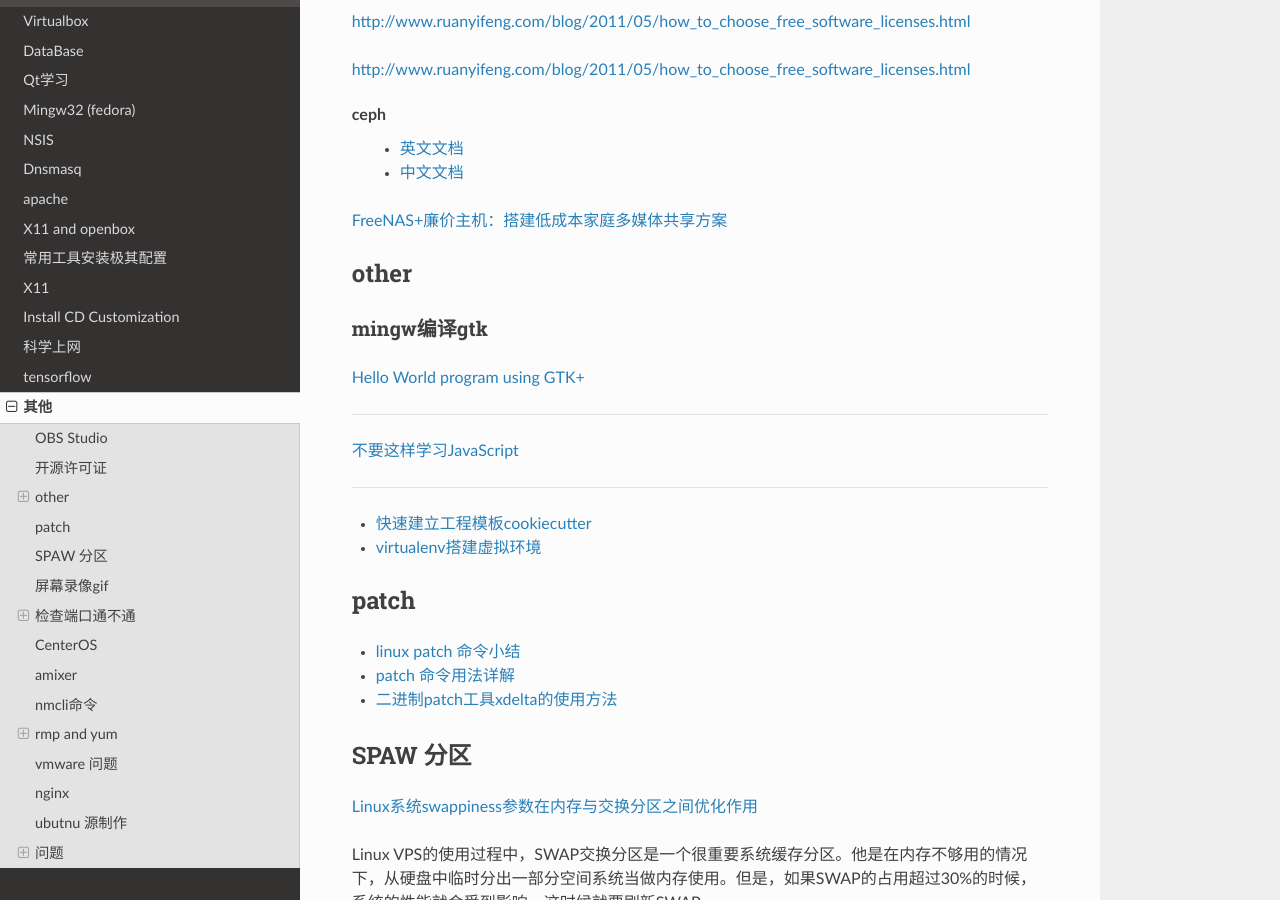
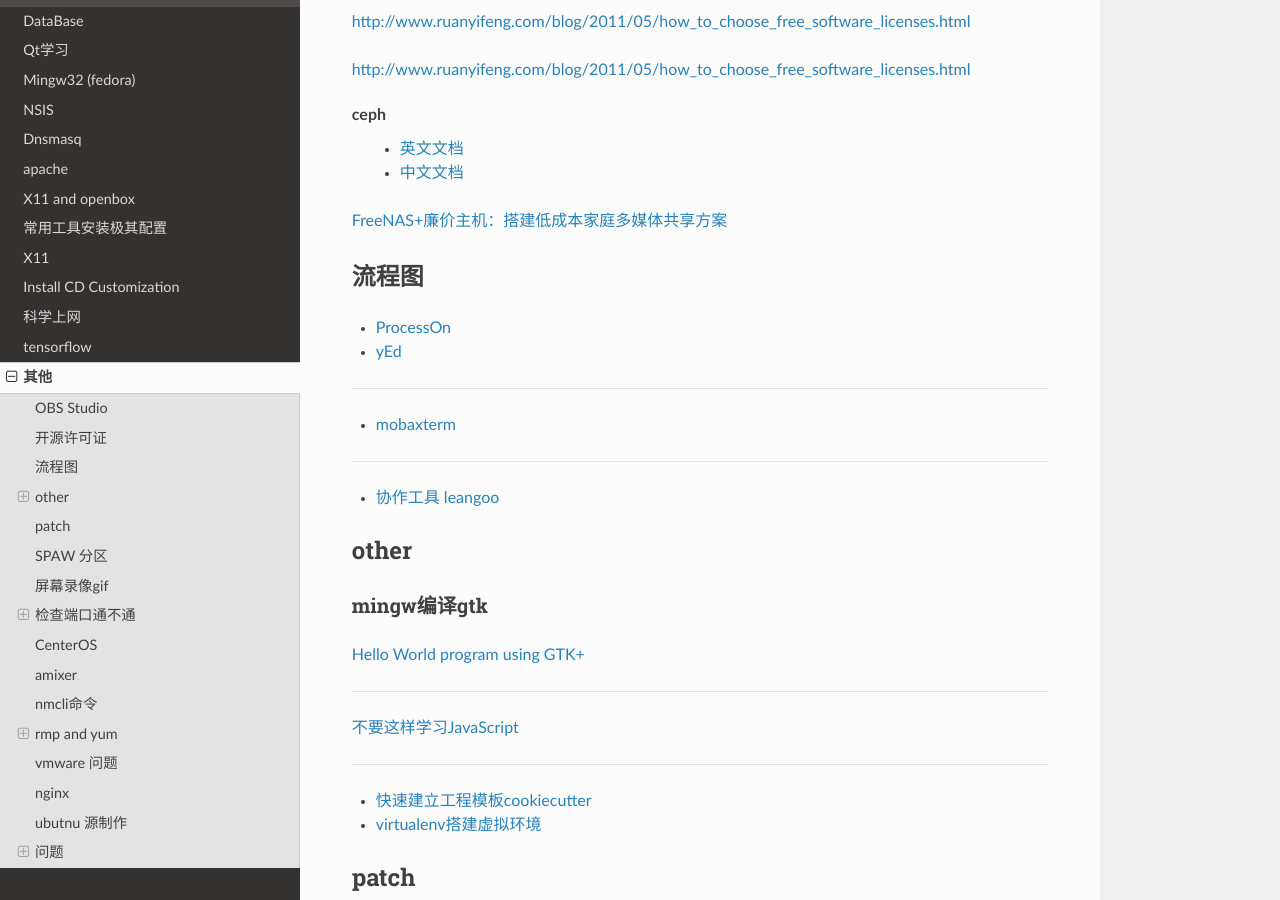
Before and after one commit to my-rds-store/my_space, a Sphinx documentation site: the page built from source/other/index.rst, in a window 1280 px wide and 900 px high, scrolled down 1231 px. Built offline with Sphinx 7.4.7 and the Read the Docs theme 2.0.0, drawn with Linux system fonts in a browser that asks for light colours.

Commit message:
update  ...

```diff
--- a/source/index.rst
+++ b/source/index.rst
@@ -299,10 +299,6 @@ P2P File Transfer
 
 --------------
 
-* 天气预报 android 短信推送
-
---------------
-
 http://www.isjian.com/
 
 Linux From Scratch
--- a/source/other/index.rst
+++ b/source/other/index.rst
@@ -66,10 +66,22 @@ ceph
     * `英文文档 <http://docs.ceph.com/docs/master/rados/>`_
     * `中文文档 <http://docs.ceph.org.cn/>`_
 
+`FreeNAS+廉价主机：搭建低成本家庭多媒体共享方案 <https://post.smzdm.com/p/27048/>`_
 
+流程图
+--------------
 
+* `ProcessOn <https://www.processon.com/>`_
+* `yEd <https://www.yworks.com/products/yed/download>`_
 
-`FreeNAS+廉价主机：搭建低成本家庭多媒体共享方案 <https://post.smzdm.com/p/27048/>`_
+---------------
+
+* `mobaxterm <https://mobaxterm.mobatek.net/download.html>`_
+
+--------------
+
+* `协作工具 leangoo <www.leangoo.com>`_
+
 
 other
 --------------
```
